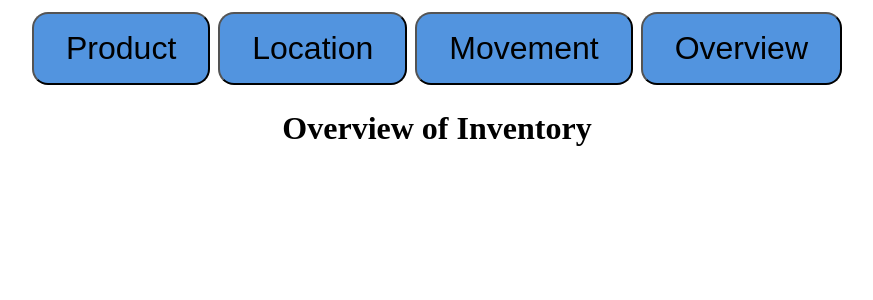
After one commit to JayaPrakash6650/Inventory-Management-System-Flask, a Flask app: page /overview in a window 1280 px wide. The commit adds this page. Shown: the top 300 px of the page, without its empty margins (203-1076 px from the left). Run offline with Flask 3, Linux system fonts and the light colour scheme.

Commit message:
Add files via upload
Final Changes

```diff
--- a/forms.py
+++ b/forms.py
@@ -1,12 +1,14 @@
 from flask_wtf import FlaskForm
-from wtforms import StringField, IntegerField, SubmitField
-from wtforms.validators import InputRequired, AnyOf, NumberRange
+from wtforms import StringField, IntegerField, SubmitField, SelectField
+from wtforms.validators import InputRequired, NumberRange
 from database import local_session, Product, Location
+
 
 class Navigation_Form(FlaskForm):
     prod_nav = SubmitField("Product")
     loc_nav = SubmitField("Location")
     mov_nav = SubmitField("Movement")
+    over_nav = SubmitField("Overview")
 
 class Product_Form(FlaskForm):
     name_prod = StringField(validators=[InputRequired()])
@@ -20,17 +22,9 @@ class Location_Form(FlaskForm):
     edit_loc = SubmitField("Edit")
 
 class Movement_Form(FlaskForm):
-    location_list = [""]
-    id_list = []
-    for tuples in local_session.query(Location.location_name).all():
-        for value in tuples:
-            location_list.append(value)
-    for tuples in local_session.query(Product.product_id).all():
-        for value in tuples:
-            id_list.append(value)
-    from_loc = StringField(validators=[AnyOf(location_list)])
-    to_loc = StringField(validators=[AnyOf(location_list)])
-    prod_id_mov = IntegerField(validators=[AnyOf(id_list)])
+    from_loc = SelectField()
+    to_loc = SelectField()
+    prod_name_mov = SelectField()
     prod_qty_mov = IntegerField(validators=[InputRequired(), NumberRange(min=0)])
     add_mov = SubmitField("Add")
     edit_mov = SubmitField("Edit")
--- a/main.py
+++ b/main.py
@@ -17,6 +17,8 @@ def nav_func():
             return loc_func()
         elif nav_form.mov_nav.data:
             return mov_func()
+        elif nav_form.over_nav.data:
+            return over_func()
     return render_template("index.html", nav_form=nav_form)
 
 @app.route("/product", methods=["GET", "POST"])
@@ -28,9 +30,11 @@ def prod_func():
         new_name_prod = prod_form.name_prod.data
         new_qty_prod = prod_form.qty_prod.data
         new_product = Product(product_name=new_name_prod, product_qty=new_qty_prod)
-        local_session.add(new_product)
-        local_session.commit()
-    local_session.flush()
+        try:
+            local_session.add(new_product)
+            local_session.commit()
+        except:
+            local_session.rollback()
     return render_template("products.html", nav_form=nav_form, prod_form=prod_form, products=all_product)
 
 @app.route("/product/<type>/<int:id>", methods=["POST", "GET"])
@@ -45,7 +49,10 @@ def prod_edit_func(type, id):
             values = local_session.query(Product).all()
             values[id-1].product_name = prod_form.name_prod.data
             values[id-1].product_qty = prod_form.qty_prod.data
-            local_session.commit()
+            try:
+                local_session.commit()
+            except:
+                local_session.rollback()
     return redirect("/product")
 
 @app.route("/location", methods=["GET", "POST"])
@@ -56,9 +63,11 @@ def loc_func():
     if loc_form.validate_on_submit():
         new_name_loc = loc_form.name_loc.data
         new_location = Location(location_name=new_name_loc)
-        local_session.add(new_location)
-        local_session.commit()
-    local_session.flush()
+        try:
+            local_session.add(new_location)
+            local_session.commit()
+        except:
+            local_session.rollback()
     return render_template("locations.html", nav_form=nav_form, loc_form=loc_form, locations=all_location)
 
 @app.route("/location/<type>/<int:id>", methods=["POST", "GET"])
@@ -72,7 +81,10 @@ def loc_edit_func(type, id):
         if loc_form.validate_on_submit():
             values = local_session.query(Location).all()
             values[id-1].location_name = loc_form.name_loc.data
-            local_session.commit()
+            try:
+                local_session.commit()
+            except:
+                local_session.rollback()
     return redirect("/location")
 
 @app.route("/movement", methods=["GET", "POST"])
@@ -80,34 +92,65 @@ def mov_func():
     nav_form = Navigation_Form()
     mov_form = Movement_Form()
     all_movement = local_session.query(Movement).all()
+    product_list = []
+    location_list= [""]
+    for product in local_session.query(Product.product_name).all():
+        product_list.append(product.product_name)
+    for location in local_session.query(Location.location_name).all():
+        location_list.append(location.location_name)
+    mov_form.prod_name_mov.choices = product_list
+    mov_form.from_loc.choices = location_list
+    mov_form.to_loc.choices = location_list
     if mov_form.validate_on_submit():
-        new_from_loc = mov_form.from_loc.data
-        new_to_loc = mov_form.to_loc.data
-        new_prod_id_mov = mov_form.prod_id_mov.data
-        new_prod_qty_mov = mov_form.prod_qty_mov.data
-        if local_session.query(Product.product_qty).filter(Product.product_id == new_prod_id_mov).scalar() >= new_prod_qty_mov:
-            new_movement = Movement(from_location=new_from_loc, to_location=new_to_loc, product_id=new_prod_id_mov, product_qty=new_prod_qty_mov)
-            local_session.add(new_movement)
-            local_session.commit()
-    local_session.flush()
+        if mov_form.from_loc.data != mov_form.to_loc.data:
+            new_from_loc = mov_form.from_loc.data
+            new_to_loc = mov_form.to_loc.data
+            new_prod_name_mov = mov_form.prod_name_mov.data
+            new_prod_qty_mov = mov_form.prod_qty_mov.data
+            if local_session.query(Product.product_qty).filter(Product.product_name == new_prod_name_mov).scalar() >= new_prod_qty_mov:
+                new_movement = Movement(from_location=new_from_loc, to_location=new_to_loc, product_name=new_prod_name_mov, product_qty=new_prod_qty_mov)
+                try:
+                    local_session.add(new_movement)
+                    local_session.commit()
+                except:
+                    local_session.rollback()
     return render_template("movements.html", nav_form=nav_form, mov_form=mov_form, movements=all_movement)
 
 @app.route("/movement/<type>/<int:id>", methods=["POST", "GET"])
 def mov_edit_func(type, id):
+    mov_form = Movement_Form()
+    product_list = []
+    location_list= [""]
+    for product in local_session.query(Product.product_name).all():
+        product_list.append(product.product_name)
+    for location in local_session.query(Location.location_name).all():
+        location_list.append(location.location_name)
+    mov_form.prod_name_mov.choices = product_list
+    mov_form.from_loc.choices = location_list
+    mov_form.to_loc.choices = location_list
     if type == "edit":
-        mov_form = Movement_Form()
         values = local_session.query(Movement).all()
         return render_template("update.html", type="movement", mov_form=mov_form, movement=values[id-1])
     elif type == "update":
-        mov_form = Movement_Form()
         if mov_form.validate_on_submit():
-            values = local_session.query(Movement).all()
-            values[id-1].from_location = mov_form.from_loc.data
-            values[id-1].to_location = mov_form.to_loc.data
-            values[id-1].product_id = mov_form.prod_id_mov.data
-            values[id-1].product_qty = mov_form.prod_qty_mov.data
-            local_session.commit()
+            if mov_form.from_loc.data != mov_form.to_loc.data:
+                if local_session.query(Product.product_qty).filter(Product.product_name == mov_form.prod_name_mov.data).scalar() >= mov_form.prod_qty_mov.data:
+                    values = local_session.query(Movement).all()
+                    values[id-1].from_location = mov_form.from_loc.data
+                    values[id-1].to_location = mov_form.to_loc.data
+                    values[id-1].product_name = mov_form.prod_name_mov.data
+                    values[id-1].product_qty = mov_form.prod_qty_mov.data
+                    try:
+                        local_session.commit()
+                    except:
+                        local_session.rollback()
     return redirect("/movement")
+
+@app.route("/overview")
+def over_func():
+    nav_form = Navigation_Form()
+    return render_template("overview.html", nav_form=nav_form)
+
 
 if __name__ == "__main__":
     app.run(debug=True)
--- a/templates/index.html
+++ b/templates/index.html
@@ -13,6 +13,7 @@
         {{ nav_form.prod_nav(class_="main_view") }}
         {{ nav_form.loc_nav(class_="main_view") }}
         {{ nav_form.mov_nav(class_="main_view") }}
+        {{ nav_form.over_nav(class="main_view") }}
     </form>
     {% block body %}
     <div class="welcome">
--- a/templates/movements.html
+++ b/templates/movements.html
@@ -6,7 +6,7 @@
         <tr>
             <th>Movement ID</th>
             <th>TimeStamp</th>
-            <th>Product ID</th>
+            <th>Product Name</th>
             <th>Product Qty</th>
             <th>From Location</th>
             <th>To Location</th>
@@ -16,7 +16,7 @@
         <tr>
             <td>{{movement.movement_id}}</td>
             <td>{{movement.timestamp}}</td>
-            <td>{{movement.product_id}}</td>
+            <td>{{movement.product_name}}</td>
             <td>{{movement.product_qty}}</td>
             <td>{{movement.from_location}}</td>
             <td>{{movement.to_location}}</td>
@@ -32,7 +32,7 @@
                 {{mov_form.csrf_token}}
                 <td></td>
                 <td></td>
-                <td>{{mov_form.prod_id_mov}}</td>
+                <td>{{mov_form.prod_name_mov}}</td>
                 <td>{{mov_form.prod_qty_mov}}</td>
                 <td>{{mov_form.from_loc}}</td>
                 <td>{{mov_form.to_loc}}</td>
--- /dev/null
+++ b/templates/overview.html
@@ -0,0 +1,4 @@
+{% extends "index.html" %}
+{% block body %}
+<h1>Overview of Inventory</h1>
+{% endblock %}
--- a/templates/update.html
+++ b/templates/update.html
@@ -59,7 +59,7 @@
         <tr>
             <th>Movement ID</th>
             <th>TimeStamp</th>
-            <th>Product ID</th>
+            <th>Product Name</th>
             <th>Product Qty</th>
             <th>From Location</th>
             <th>To Location</th>
@@ -68,7 +68,7 @@
         <tr>
             <td>{{movement.movement_id}}</td>
             <td>{{movement.timestamp}}</td>
-            <td>{{movement.product_id}}</td>
+            <td>{{movement.product_name}}</td>
             <td>{{movement.product_qty}}</td>
             <td>{{movement.from_location}}</td>
             <td>{{movement.to_location}}</td>
@@ -79,7 +79,7 @@
                 {{mov_form.csrf_token}}
                 <td></td>
                 <td></td>
-                <td>{{mov_form.prod_id_mov}}</td>
+                <td>{{mov_form.prod_name_mov}}</td>
                 <td>{{mov_form.prod_qty_mov}}</td>
                 <td>{{mov_form.from_loc}}</td>
                 <td>{{mov_form.to_loc}}</td>
```
Also changed, not shown: database.py (+13 -11 lines), inventory.db.
